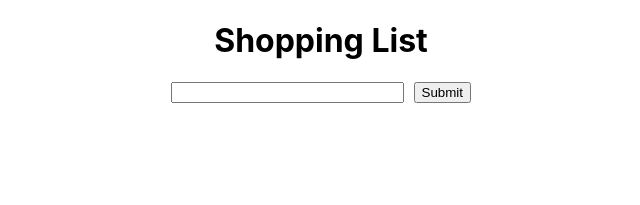
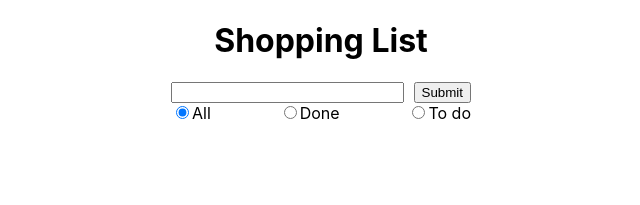
Before and after one commit to jpacsai/Todo_TS, a React (Create React App) app: page / in a window 1280 px wide. Shown: the top 205 px of the page, without its empty margins (319-959 px from the left). Built offline with nearby package versions, Linux system fonts and the light colour scheme.

Commit message:
feat: add filter buttons

```diff
--- a/src/App.css
+++ b/src/App.css
@@ -2,12 +2,20 @@
   display: flex;
   flex-direction: column;
   align-items: center;
+  width: 300px;
+  margin: 0 auto;
 }
 
 .App-form {
-  width: 300px;
   display: flex;
   justify-content: space-between;
+  width: 100%;
+}
+
+.App-filter {
+  display: flex;
+  justify-content: space-between;
+  width: 100%;
 }
 
 .App-input {
--- a/src/App.tsx
+++ b/src/App.tsx
@@ -15,13 +15,20 @@ type AppProps = {
   toggleChecked: typeof toggleChecked
 }
 
+/*
+type filterTypes = 'all'|'checked'|'unchecked';
+
+*/
+
 type AppState = {
-  textInput: string
+  textInput: string,
+  filter: string
 }
 
 class App extends React.PureComponent<AppProps, AppState> {
   state = {
-    textInput: ''
+    textInput: '',
+    filter: 'all'
   }
 
   handleChange = (evt: any) => {
@@ -40,6 +47,10 @@ class App extends React.PureComponent<AppProps, AppState> {
     this.setState({textInput: ''})
   }
 
+  filterChange = (evt: any) => {
+    this.setState({filter: evt.target.value})
+  }
+
   render() {
     const { textInput } = this.state;
     const { todos, toggleChecked } = this.props;
@@ -52,6 +63,41 @@ class App extends React.PureComponent<AppProps, AppState> {
         <form className="App-form" onSubmit={this.handleSubmit}>
           <input className="App-input" type="text" name="item" value={textInput} onChange={this.handleChange}/>
           <input type="submit" value="Submit"/>
+        </form>
+        <form className="App-filter">
+          <label>
+            <input
+              type="radio"
+              name="react-tips"
+              value="all"
+              checked={this.state.filter === 'all'}
+              className="form-check-input"
+              onChange={this.filterChange}
+            />
+            All
+          </label>
+          <label>
+            <input
+              type="radio"
+              name="react-tips"
+              value="done"
+              checked={this.state.filter === 'done'}
+              className="form-check-input"
+              onChange={this.filterChange}
+            />
+            Done
+          </label>
+          <label>
+            <input
+              type="radio"
+              name="react-tips"
+              value="to do"
+              checked={this.state.filter === 'to do'}
+              className="form-check-input"
+              onChange={this.filterChange}
+            />
+            To do
+          </label>
         </form>
         <ul className="App-list">
             {todos.map((todo: Todo) => {
```
